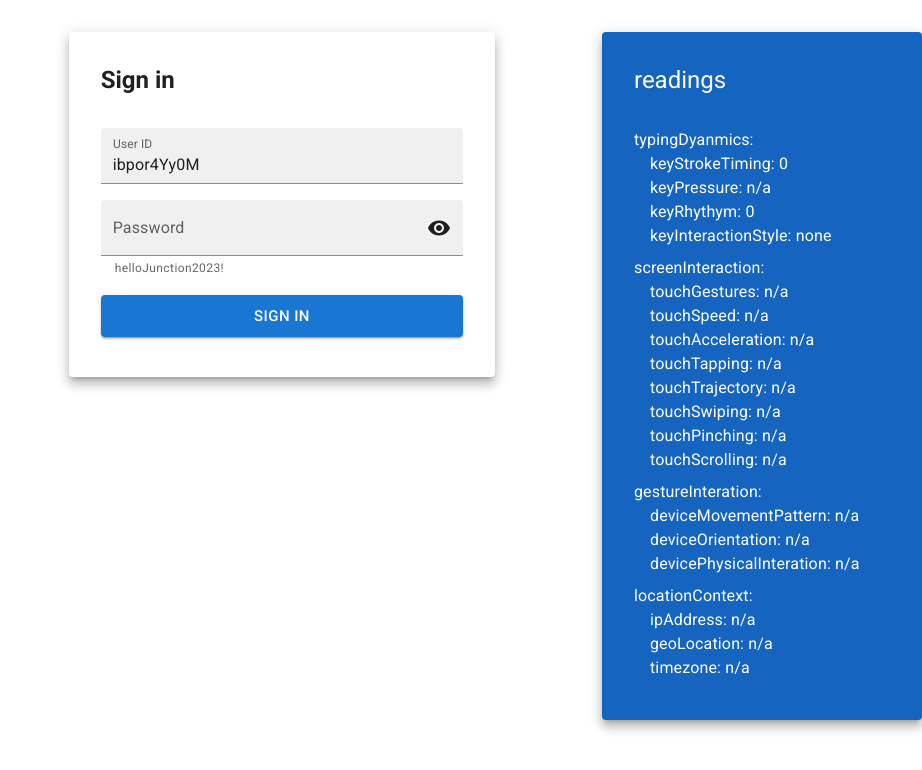
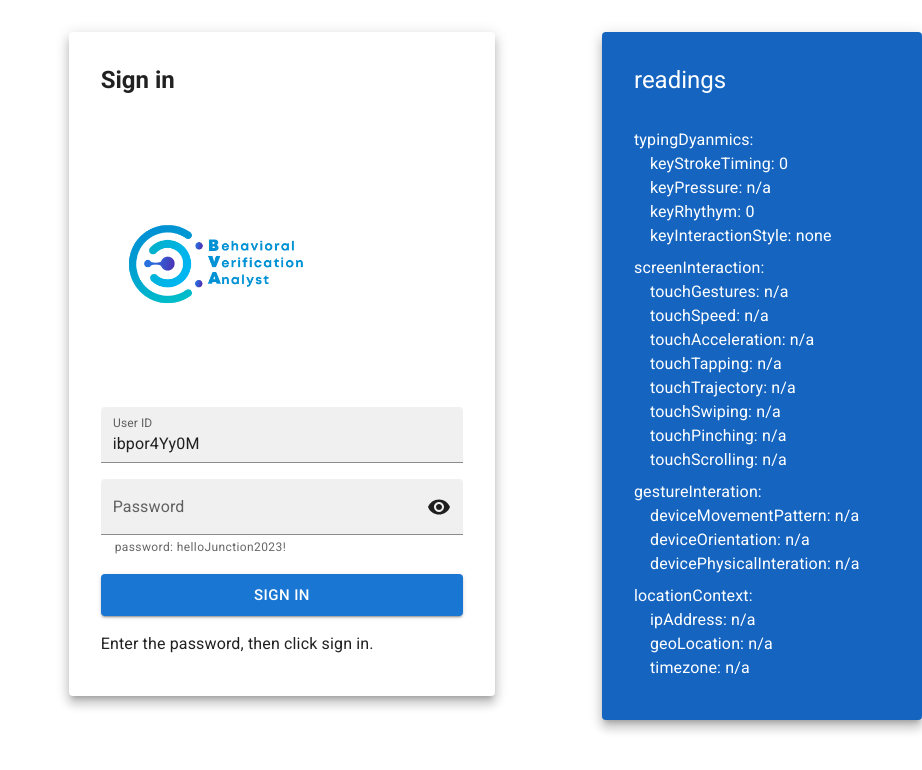
Before and after one commit to Eurydia/advanced-biometric-rapid-prototype, a React (Vite) app: page / in a window 1280 px wide. Shown: the top 770 px of the page, without its empty margins (358-1280 px from the left). Built offline with nearby package versions, Linux system fonts and the light colour scheme.

Commit message:
added logo

```diff
--- a/index.html
+++ b/index.html
@@ -6,7 +6,7 @@
       name="viewport"
       content="width=device-width, initial-scale=1.0"
     />
-    <title>Jammer</title>
+    <title>Behavioral Verification Analyst</title>
   </head>
   <body>
     <div id="root"></div>
--- a/src/App.tsx
+++ b/src/App.tsx
@@ -56,7 +56,7 @@ export const App: FC = () => {
         <Grid container sx={{ marginTop: 4 }}>
           <Grid item xs={4} />
           <Grid item xs={4}>
-            <Typography>Please enable camera</Typography>
+            <Typography>Please enable camera to proceed</Typography>
             <Webcam />
           </Grid>
           <Grid item xs={1} />
@@ -94,7 +94,8 @@ export const App: FC = () => {
           <Grid item xs={4} />
           <Grid item xs={4}>
             <Typography>
-              Please say the following sentence into the microphone:
+              Please say the following sentence into the microphone
+              before proceeding:
             </Typography>
             <Typography fontWeight="bold">
               The quick brown fox jumps over the lazy dog
--- a/src/Login.tsx
+++ b/src/Login.tsx
@@ -7,6 +7,7 @@ import {
   Card,
   CardHeader,
   CardContent,
+  Typography,
 } from "@mui/material";
 import { Visibility } from "@mui/icons-material";
 
@@ -31,6 +32,7 @@ export const Login: FC<LoginProps> = (props) => {
         titleTypographyProps={{ fontWeight: "bold" }}
       />
       <CardContent>
+        <img src="images/logo.png" alt="logo" width="75%"></img>
         <Stack spacing={2}>
           <TextField
             fullWidth
@@ -44,7 +46,7 @@ export const Login: FC<LoginProps> = (props) => {
             size="medium"
             label="Password"
             variant="filled"
-            helperText="helloJunction2023!"
+            helperText="password: helloJunction2023!"
             value={props.password}
             onChange={handleChange}
             InputProps={{
@@ -58,6 +60,9 @@ export const Login: FC<LoginProps> = (props) => {
           >
             Sign in
           </Button>
+          <Typography>
+            Enter the password, then click sign in.
+          </Typography>
         </Stack>
       </CardContent>
     </Card>
```
Also changed, not shown: public/images/logo.png (added).
